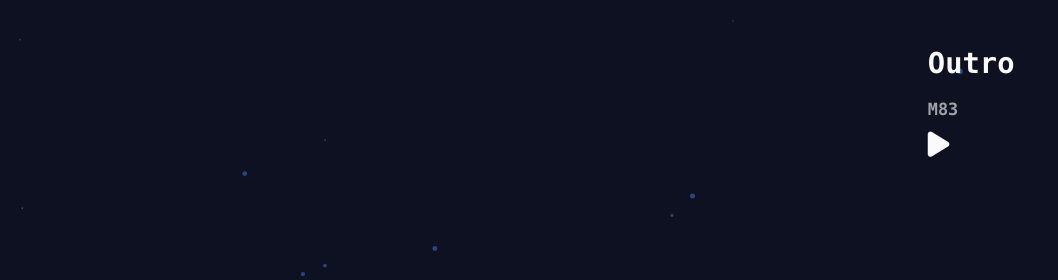
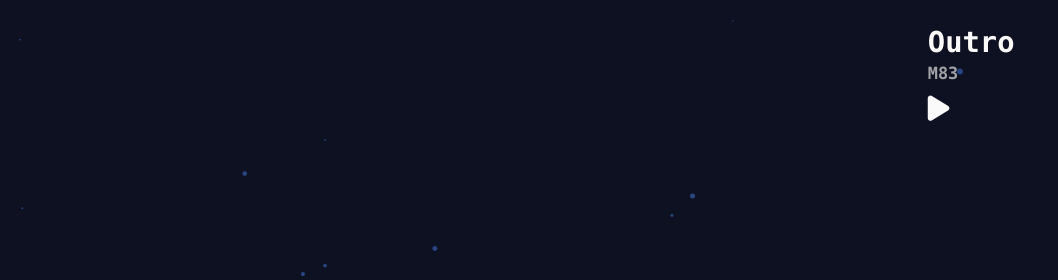
Before and after one commit to jarvis09-yann/portfolio, a website built with Vite: page index.html in a window 1280 px wide. Shown: the top 280 px of the page, 222-1280 px from the left. Built offline with nearby package versions, Linux system fonts and the light colour scheme.

Commit message:
adjusted artist/song title spacing

```diff
--- a/app.js
+++ b/app.js
@@ -10,7 +10,6 @@ ityped.init(document.querySelector("#ityped"), {
     showCursor: true,
     strings: ["aviation enjoyer", "tech enthusiast", "bad programmer"],
 });
-
 
 
 function toggleMusic() {
--- a/index.html
+++ b/index.html
@@ -11,14 +11,13 @@
 </head>
 
 <body>
-  <div id="particles-js"></div>
+  <div id="particles-js"></div> <!-- Particles.js container -->
 
-  <div id="text-container">
+  <div id="text-container"> <!-- Main title container -->
     <h1 id="title">Hello, I'm <span>Jarvis09</span></h1>
     <h1 id="subtitle">A <span id="ityped"></span>.</h1>
   </div>
-  <div id="music-player">
-    <!-- <img id="song-cover" src="assets/album-cover.jpg"/> -->
+  <div id="music-player"> <!-- Music player container -->
     <div>
       <h1 id="song-name">Outro</h1>
       <h3 style="color: rgba(200, 200, 200, .8);" id="song-artist">M83</h3>
--- a/style.css
+++ b/style.css
@@ -77,19 +77,28 @@ body {
 
   #music-player {
     position: fixed;
-    right: 3%; /* Place le div à droite de l'écran */
-    top: 0; /* Réglez la position verticale selon vos besoins */
+    right: 3%;
+    top: 0;
     display: inline-flex;
     gap: 10px;
     transform: scale(0.9);
     margin-top: 20px;
   }
 
+#song-name {
+  margin-bottom: 0;
+  display: inline;
+}
+
+#song-artist {
+  margin-top: 5px;
+  display: block;
+}
 
 
 @media only screen and (max-width: 250px) {
 
-  #opposite-side #music-player {
+#music-player {
     display: inline-flex;
     gap: 10px;
     transform: scale(.8);
```
